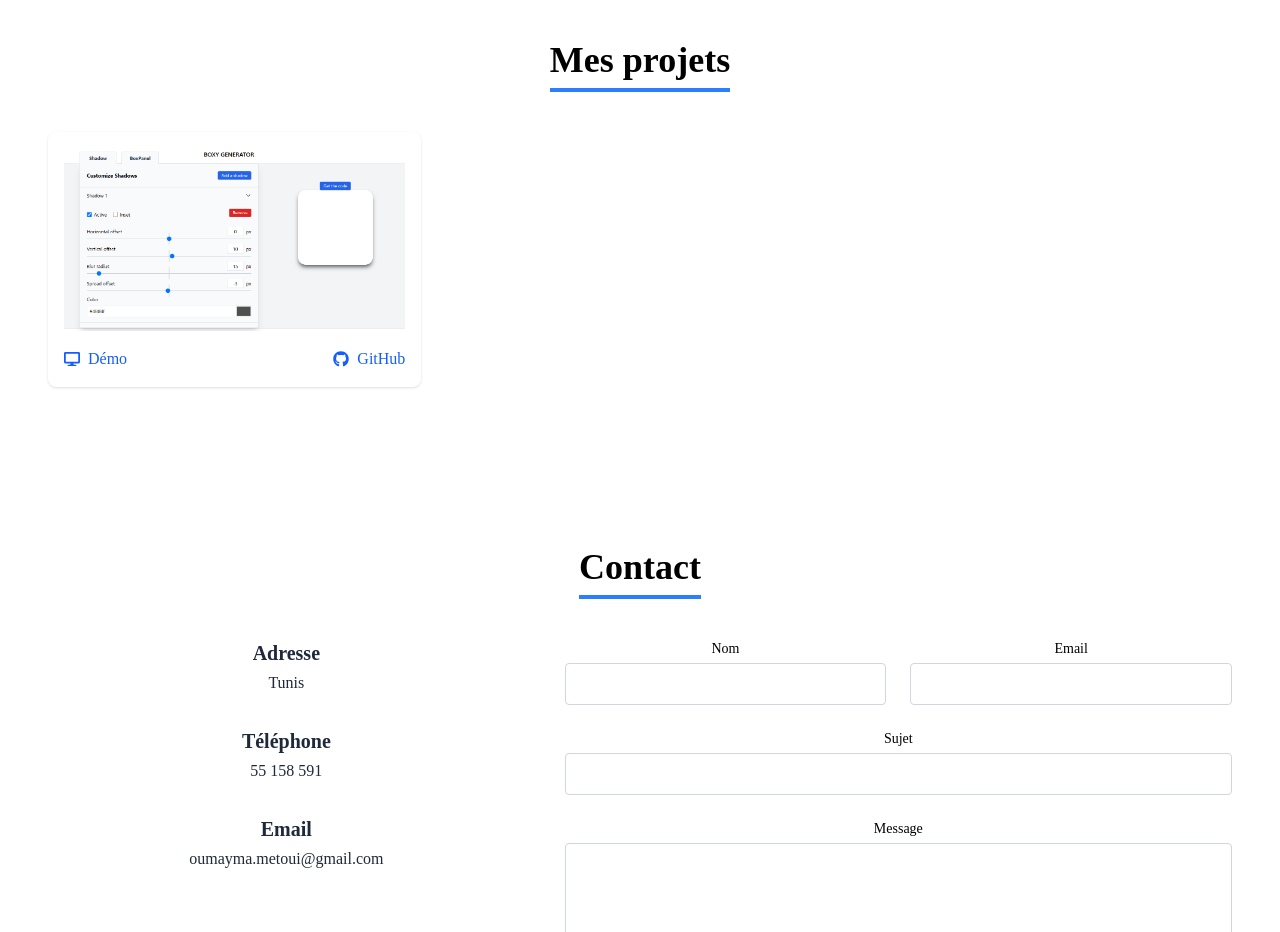
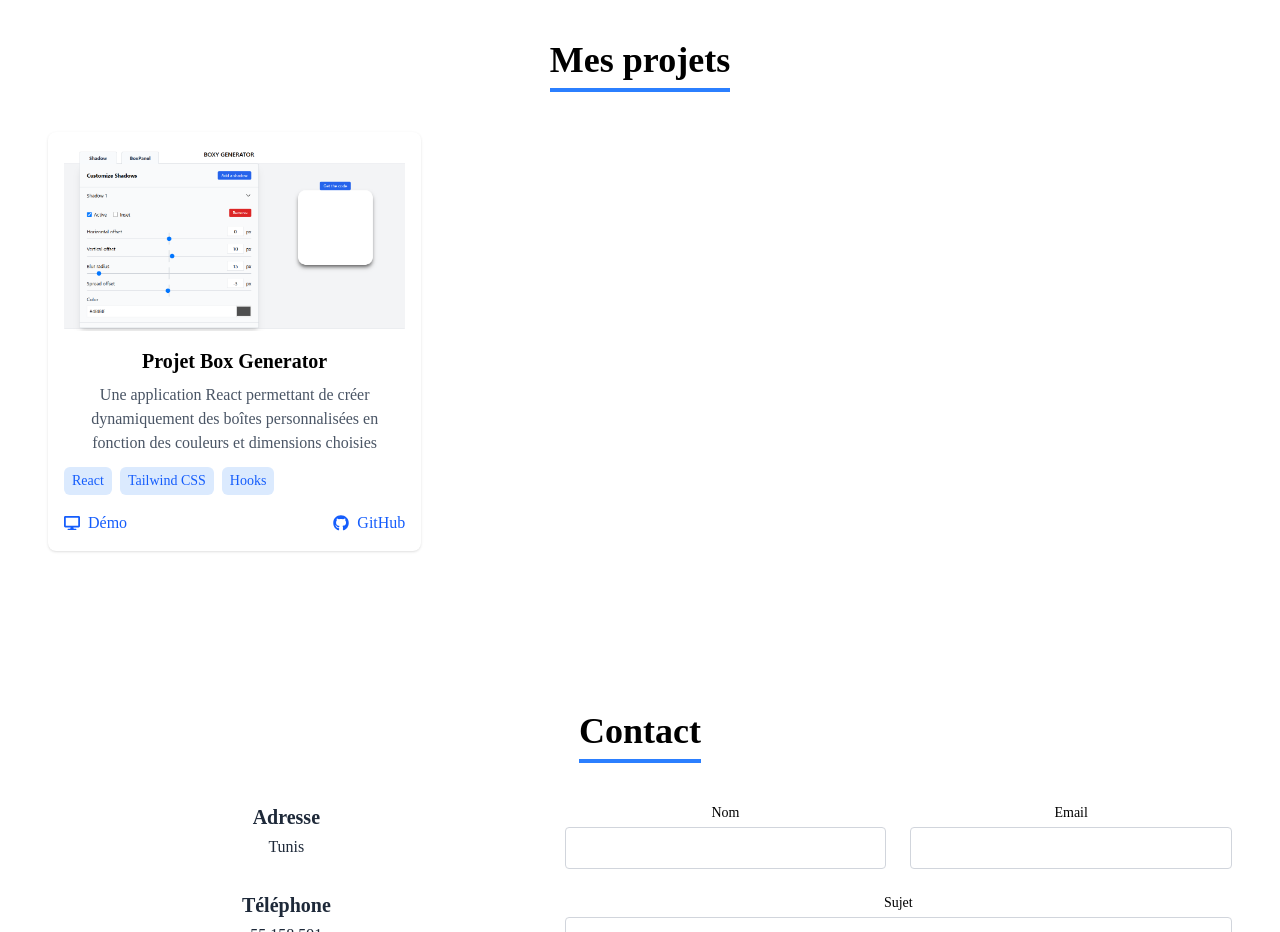
Before and after one commit to oumayma26/oumayma-metoui-portefolio, a React (Vite) app: page / in a window 1280 px wide. Shown: the part 1560-2492 px from the top of the page. Built offline with nearby package versions, Linux system fonts and the light colour scheme.

Commit message:
info project

```diff
--- a/src/locales/i18n/en.json
+++ b/src/locales/i18n/en.json
@@ -33,6 +33,7 @@
   "Portrait de Oumayma Metoui": "Portrait of Oumayma Metoui",
   "Contact - Oumayma Metoui": "Contact - Oumayma Metoui",
   "développement web, developpeur, frontend, backend, SEO, Angular, React, Node.js, services web, Oumayma Metoui": "web development, developer, frontend, backend, SEO, Angular, React, Node.js, web services, Oumayma Metoui",
-  "Découvrez les services de développement frontend, backend, intégration, SEO et maintenance offerts par Oumayma Metoui.": "Discover frontend, backend, integration, SEO and maintenance development services offered by Oumayma Metoui."
+  "Découvrez les services de développement frontend, backend, intégration, SEO et maintenance offerts par Oumayma Metoui.": "Discover frontend, backend, integration, SEO and maintenance development services offered by Oumayma Metoui.",
+  "Une application React permettant de créer dynamiquement des boîtes personnalisées en fonction des couleurs et dimensions choisies": "A React application that dynamically creates customized boxes based on selected colors and dimensions"
 
 }
--- a/src/pages/Projects.jsx
+++ b/src/pages/Projects.jsx
@@ -11,10 +11,19 @@ const cardHover = {
   transition: { duration: 0.3 },
 };
 
+const projectData = {
+  titleKey: 'Projet Box Generator',
+  descriptionKey:
+    "Une application React permettant de créer dynamiquement des boîtes personnalisées en fonction des couleurs et dimensions choisies",
+  demoUrl: 'https://oumayma26.github.io/box-generator/',
+  githubUrl: 'https://github.com/oumayma26/box-generator',
+  image: boxGeneratorImg,
+  tags: ['React', 'Tailwind CSS', 'Hooks'],
+};
+
 export default function Projects() {
   const { t, i18n } = useTranslation();
 
-  // Canonical URL unique (tu n'as pas de changement d'URL selon la langue)
   const canonicalUrl = 'https://oumayma-portfolio-five.vercel.app/#projects';
 
   return (
@@ -39,7 +48,6 @@ export default function Projects() {
         <link rel="alternate" href={canonicalUrl} hrefLang="en" />
       </Helmet>
 
-      {/* Section des projets */}
       <section className="container mx-auto px-4 py-10" aria-labelledby="projects-title">
         <motion.div
           initial="hidden"
@@ -48,7 +56,7 @@ export default function Projects() {
           transition={{ duration: 0.6 }}
           variants={{
             hidden: { opacity: 0, y: 30 },
-            visible: { opacity: 1, y: 0 }
+            visible: { opacity: 1, y: 0 },
           }}
         >
           <h2
@@ -60,21 +68,45 @@ export default function Projects() {
 
           <div className="grid grid-cols-1 md:grid-cols-3 gap-8">
             <motion.article
-              className="bg-white dark:bg-gray-800 p-4 rounded-lg shadow cursor-pointer"
+              className="bg-white dark:bg-gray-800 p-4 rounded-lg shadow cursor-pointer flex flex-col"
               whileHover={cardHover}
               role="group"
               tabIndex={0}
-              aria-label={t('Projet Box Generator')}
+              aria-label={t(projectData.titleKey)}
             >
               <img
-                src={boxGeneratorImg}
+                src={projectData.image}
                 alt={t("Capture d'écran du projet Box Generator")}
                 className="w-full h-auto rounded mb-4"
                 loading="lazy"
               />
-              <div className="flex justify-between items-center text-blue-600 font-medium">
+
+              {/* Titre */}
+              <h3 className="text-xl font-semibold mb-2 dark:text-white">
+                {t(projectData.titleKey)}
+              </h3>
+
+              {/* Description du projet */}
+              <p className="text-gray-600 dark:text-gray-300 mb-3">
+                {t(projectData.descriptionKey)}
+              </p>
+
+              {/* Tags technos */}
+              <div className="flex flex-wrap gap-2 mb-4">
+                {projectData.tags.map((tag) => (
+                  <span
+                    key={tag}
+                    className="px-2 py-1 text-sm bg-blue-100 text-blue-600 dark:bg-blue-900 dark:text-blue-200 rounded-md"
+                  >
+                    {tag}
+                  </span>
+                ))}
+              </div>
+
+              {/* Liens Démo + GitHub */}
+              <div className="flex justify-between items-center text-blue-600 font-medium mt-auto">
                 <a
-                  href="https://oumayma26.github.io/box-generator/"
+                  href={projectData.demoUrl}
                   target="_blank"
                   rel="noopener noreferrer"
                   className="flex items-center gap-2 hover:underline focus:outline-none focus:ring-2 focus:ring-blue-400 rounded"
@@ -83,7 +115,7 @@ export default function Projects() {
                   <FaDesktop aria-hidden="true" /> {t('Démo')}
                 </a>
                 <a
-                  href="https://github.com/oumayma26/box-generator"
+                  href={projectData.githubUrl}
                   target="_blank"
                   rel="noopener noreferrer"
                   className="flex items-center gap-2 hover:underline focus:outline-none focus:ring-2 focus:ring-blue-400 rounded"
```
